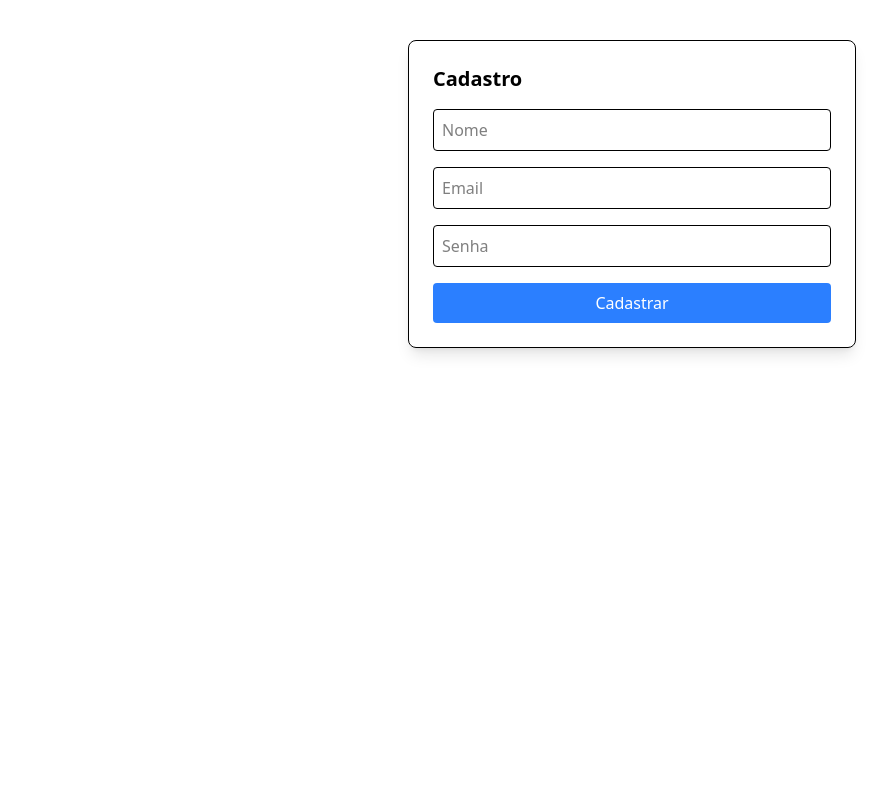
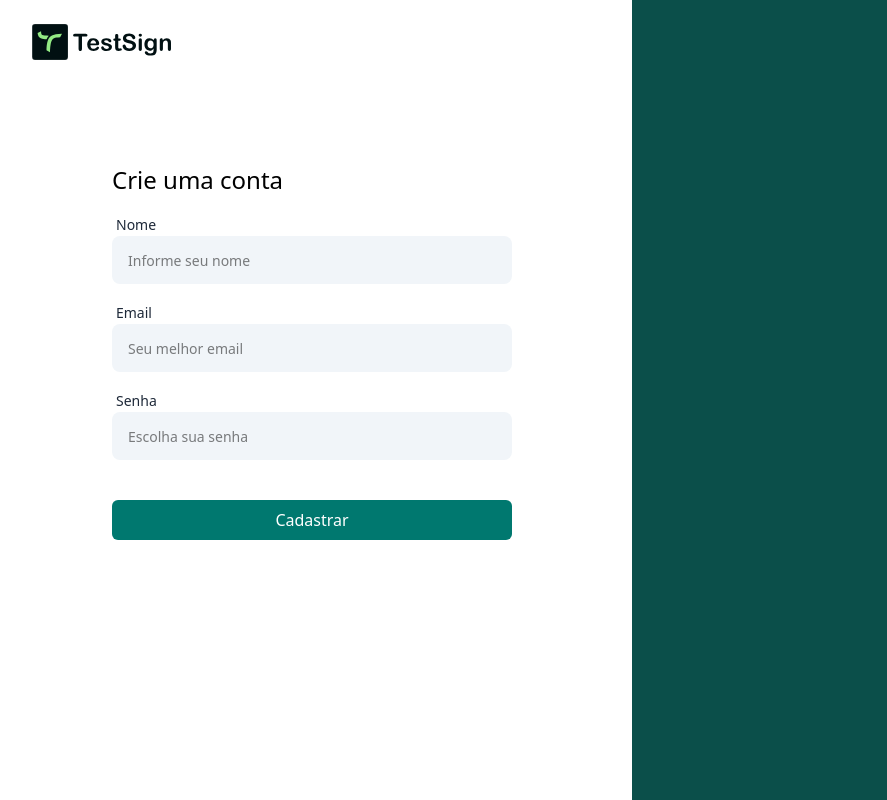
Before and after one commit to clauverson/supersign, a Next.js app: page /register in a window 1280 px wide. Shown: the whole page, without its empty margins (8-895 px from the left). Built offline with nearby package versions, Linux system fonts and the light colour scheme; no server answers.

Commit message:
add reusable Input and Label components, implement form handling in registration page

```diff
--- /dev/null
+++ b/src/app/(public)/layout.tsx
@@ -0,0 +1,21 @@
+import Image from 'next/image'
+import Logo from '../../../public/logo.svg'
+
+interface Props {
+  readonly children: React.ReactNode
+}
+
+export default function Layout(props: Props) {
+  return (
+    <section className="grid grid-cols-2 min-h-screen">
+      <main>
+        <header className="p-6 px-10">
+          <Image src={Logo} alt={''} height={36} draggable={false} />
+        </header>
+        {props.children}
+      </main>
+
+      <aside className="bg-teal-900"></aside>
+    </section>
+  )
+}
--- a/src/app/(public)/register/page.tsx
+++ b/src/app/(public)/register/page.tsx
@@ -1,69 +1,86 @@
 'use client'
 
-import { useState } from 'react'
 import { useRouter } from 'next/navigation'
+import { useFormik } from 'formik'
+import { Input } from '@/components/ui/Input'
+import { Label } from '@/components/ui/Label'
+import { twMerge } from 'tailwind-merge'
 
 export default function RegisterPage() {
-  const [form, setForm] = useState({ name: '', email: '', password: '' })
-  const [loading, setLoading] = useState(false)
-  const [error, setError] = useState('')
   const router = useRouter()
 
-  async function handleSubmit(e: React.FormEvent) {
-    e.preventDefault()
-    setLoading(true)
-    setError('')
-
+  const form = useFormik({
+    initialValues: {
+      name: '',
+      email: '',
+      password: '',
+    },
+    onSubmit: async (values) => {
       const res = await fetch('/api/auth/register', {
         method: 'POST',
         headers: { 'Content-Type': 'application/json' },
-      body: JSON.stringify(form),
+        body: JSON.stringify(values),
       })
 
       if (!res.ok) {
         const data = await res.json()
-      setError(data.message || 'Erro ao registrar')
-      setLoading(false)
+        alert(data.message || 'Erro ao registrar')
         return
       }
 
       router.push('/login')
-  }
+    },
+  })
 
   return (
-    <div className="max-w-md mx-auto mt-10 p-6 border rounded-lg shadow-lg">
-      <h2 className="text-xl font-bold mb-4">Cadastro</h2>
-      {error && <p className="text-red-500">{error}</p>}
+    <div className="max-w-md mx-auto mt-14 p-6">
+      <h2 className="text-2xl font-medium mb-4">Crie uma conta</h2>
 
-      <form onSubmit={handleSubmit} className="space-y-4">
-        <input
-          type="text"
-          placeholder="Nome"
-          className="w-full p-2 border rounded"
-          value={form.name}
-          onChange={(e) => setForm({ ...form, name: e.target.value })}
+      <form onSubmit={form.handleSubmit} className="space-y-4">
+        <div>
+          <Label>Nome</Label>
+          <Input
+            placeholder="Informe seu nome"
+            name="name"
+            value={form.values.name}
+            onChange={form.handleChange}
           />
-        <input
+        </div>
+
+        <div>
+          <Label>Email</Label>
+          <Input
             type="email"
-          placeholder="Email"
-          className="w-full p-2 border rounded"
-          value={form.email}
-          onChange={(e) => setForm({ ...form, email: e.target.value })}
+            placeholder="Seu melhor email"
+            name="email"
+            value={form.values.email}
+            onChange={form.handleChange}
           />
-        <input
+        </div>
+
+        <div>
+          <Label>Senha</Label>
+          <Input
             type="password"
-          placeholder="Senha"
-          className="w-full p-2 border rounded"
-          value={form.password}
-          onChange={(e) => setForm({ ...form, password: e.target.value })}
+            placeholder="Escolha sua senha"
+            name="password"
+            value={form.values.password}
+            onChange={form.handleChange}
           />
+        </div>
+
+        <footer className="mt-10">
           <button
             type="submit"
-          className="w-full bg-blue-500 text-white p-2 rounded"
-          disabled={loading}
+            className={twMerge(
+              'w-full bg-teal-700 text-white p-2 rounded-md font-medium cursor-pointer ',
+              'hover:bg-teal-800 transition-colors duration-200'
+            )}
+            disabled={form.isSubmitting}
           >
-          {loading ? 'Cadastrando...' : 'Cadastrar'}
+            {form.isSubmitting ? 'Cadastrando...' : 'Cadastrar'}
           </button>
+        </footer>
       </form>
     </div>
   )
--- /dev/null
+++ b/src/components/ui/Input.tsx
@@ -0,0 +1,19 @@
+import { twMerge } from 'tailwind-merge'
+
+// eslint-disable-next-line @typescript-eslint/no-empty-object-type
+interface Props extends React.InputHTMLAttributes<HTMLInputElement> {}
+
+export function Input(props: Props) {
+  const { className, ...rest } = props
+  return (
+    <input
+      className={twMerge(
+        'w-full p-3 px-4 border-none bg-slate-100 placeholder:text-sm rounded-lg',
+        'focus:outline-none focus:ring-2 focus:ring-teal-500',
+        className
+      )}
+      autoComplete="off"
+      {...rest}
+    />
+  )
+}
--- /dev/null
+++ b/src/components/ui/Label.tsx
@@ -0,0 +1,14 @@
+import { twMerge } from 'tailwind-merge'
+
+// eslint-disable-next-line @typescript-eslint/no-empty-object-type
+interface Props extends React.LabelHTMLAttributes<HTMLLabelElement> {}
+
+export function Label(props: Props) {
+  const { className, ...rest } = props
+  return (
+    <label
+      className={twMerge('text-sm text-gray-800 ml-1', className)}
+      {...rest}
+    />
+  )
+}
```
Also changed, not shown: public/agreement.gif (added). Lines whose indentation alone changed are shown as unchanged.
